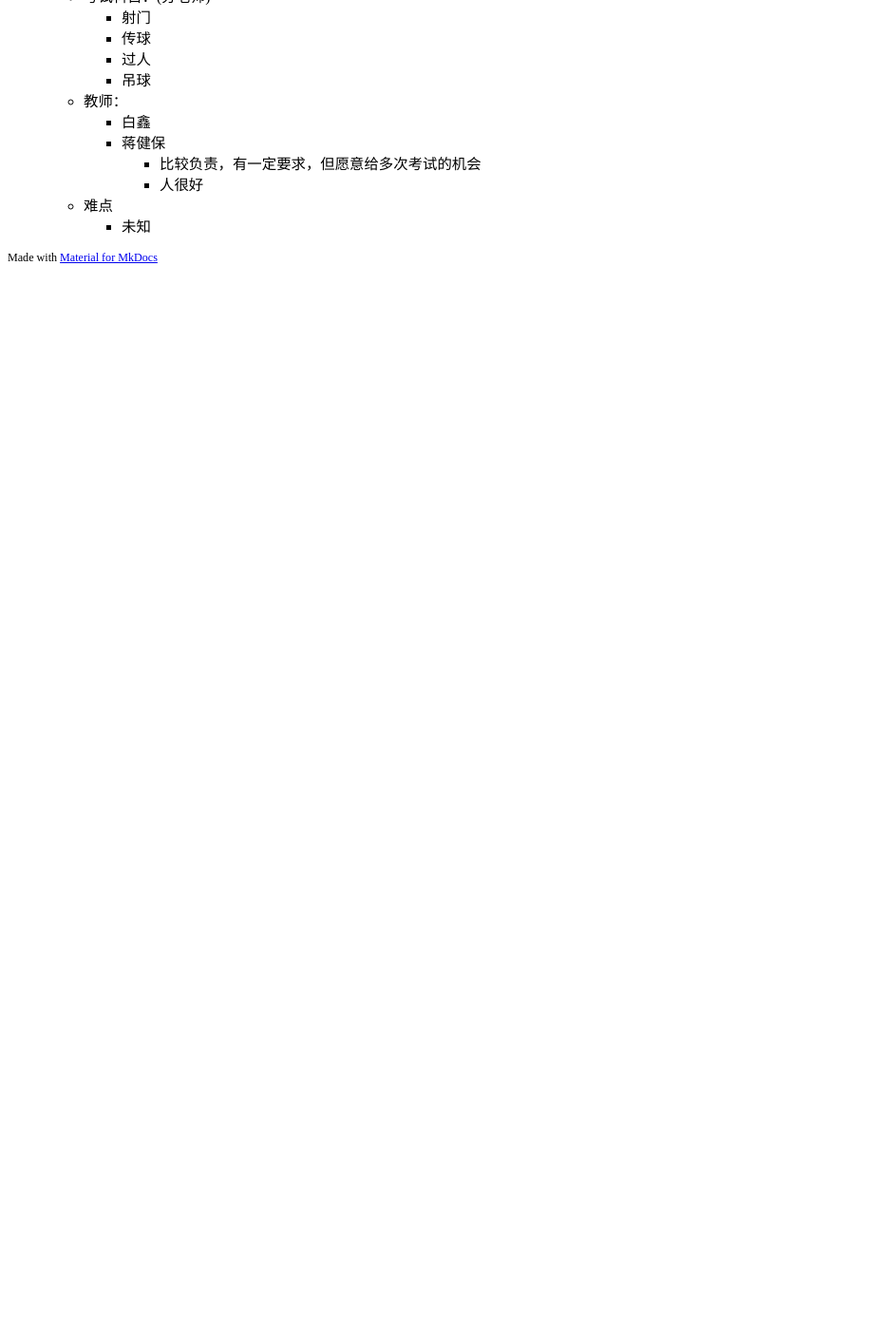
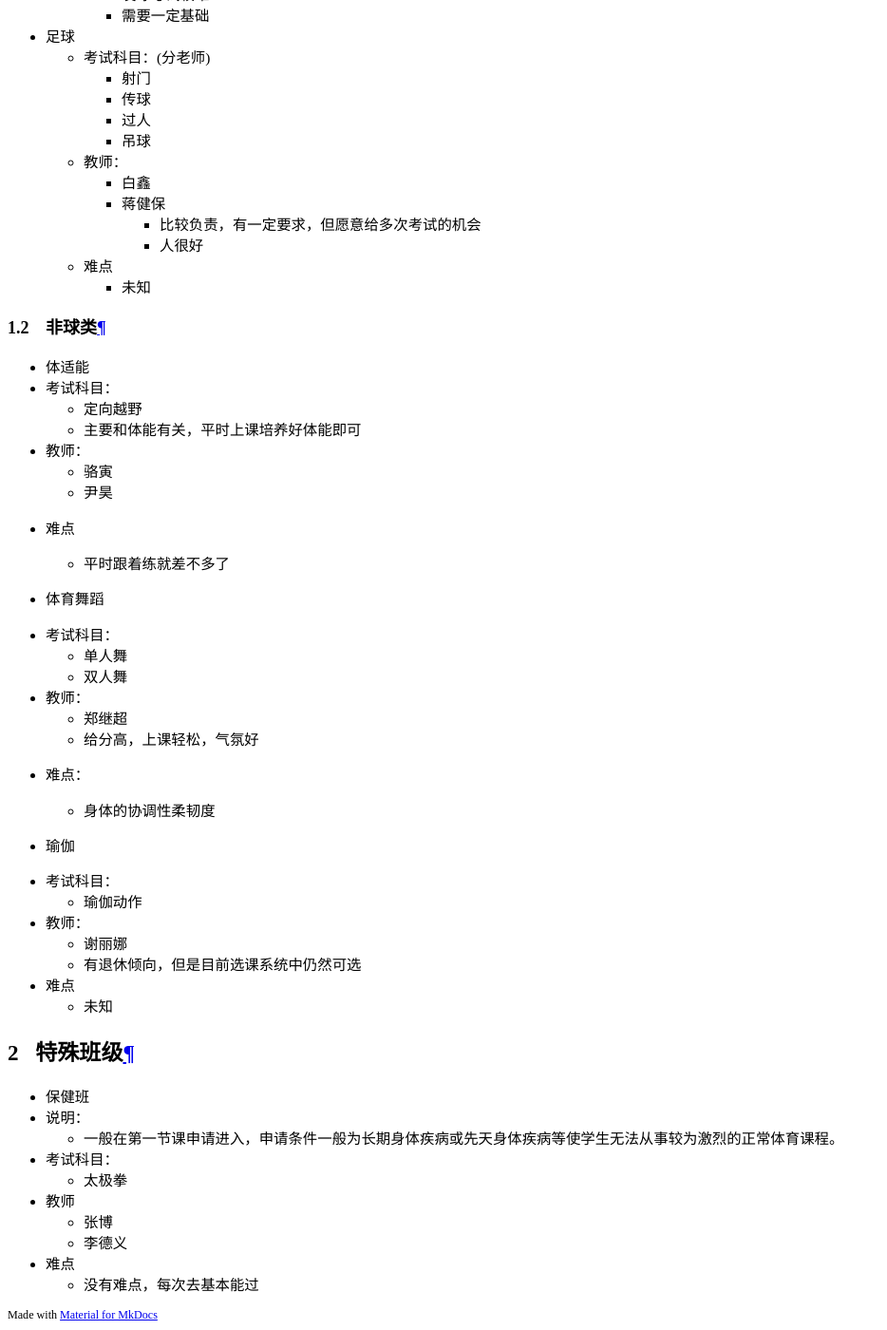
Before and after one commit to NBUComputerRepairClub/nbu-icicles, an MkDocs documentation site: the page built from docs/选课信息/体育选课.md, in a window 1280 px wide and 1400 px high, scrolled down 17656 px. Shown: the whole window at 95% size, without its empty margins (0-934 px from the left). Built offline with MkDocs 1.6.1 and Material for MkDocs 9.7.7, drawn with Linux system fonts in a browser that asks for light colours; comment, search, counter and statistics services are not loaded; before the commit the page ends 17943 px from its top, so only the background shows below that.

Commit message:
docs: 以27份问卷为数据来源人工整理出体育选课相关信息

```diff
--- a/docs/选课信息/体育选课.md
+++ b/docs/选课信息/体育选课.md
@@ -112,3 +112,43 @@
             - 人很好
     - 难点
         - 未知
+### 非球类
+- 体适能
+  - 考试科目：
+    - 定向越野
+    - 主要和体能有关，平时上课培养好体能即可
+  - 教师：
+    - 骆寅
+    - 尹昊
+  - 难点
+    - 平时跟着练就差不多了
+
+- 体育舞蹈
+  - 考试科目：
+    - 单人舞
+    - 双人舞
+  - 教师：
+    - 郑继超
+      - 给分高，上课轻松，气氛好
+  - 难点：
+    - 身体的协调性柔韧度
+
+- 瑜伽
+  - 考试科目：
+    - 瑜伽动作
+  - 教师：
+    - 谢丽娜
+      - 有退休倾向，但是目前选课系统中仍然可选
+  - 难点
+    - 未知
+## 特殊班级
+- 保健班
+  - 说明：
+    - 一般在第一节课申请进入，申请条件一般为长期身体疾病或先天身体疾病等使学生无法从事较为激烈的正常体育课程。
+  - 考试科目：
+    - 太极拳
+  - 教师
+    - 张博
+    - 李德义
+  - 难点
+    - 没有难点，每次去基本能过
```
